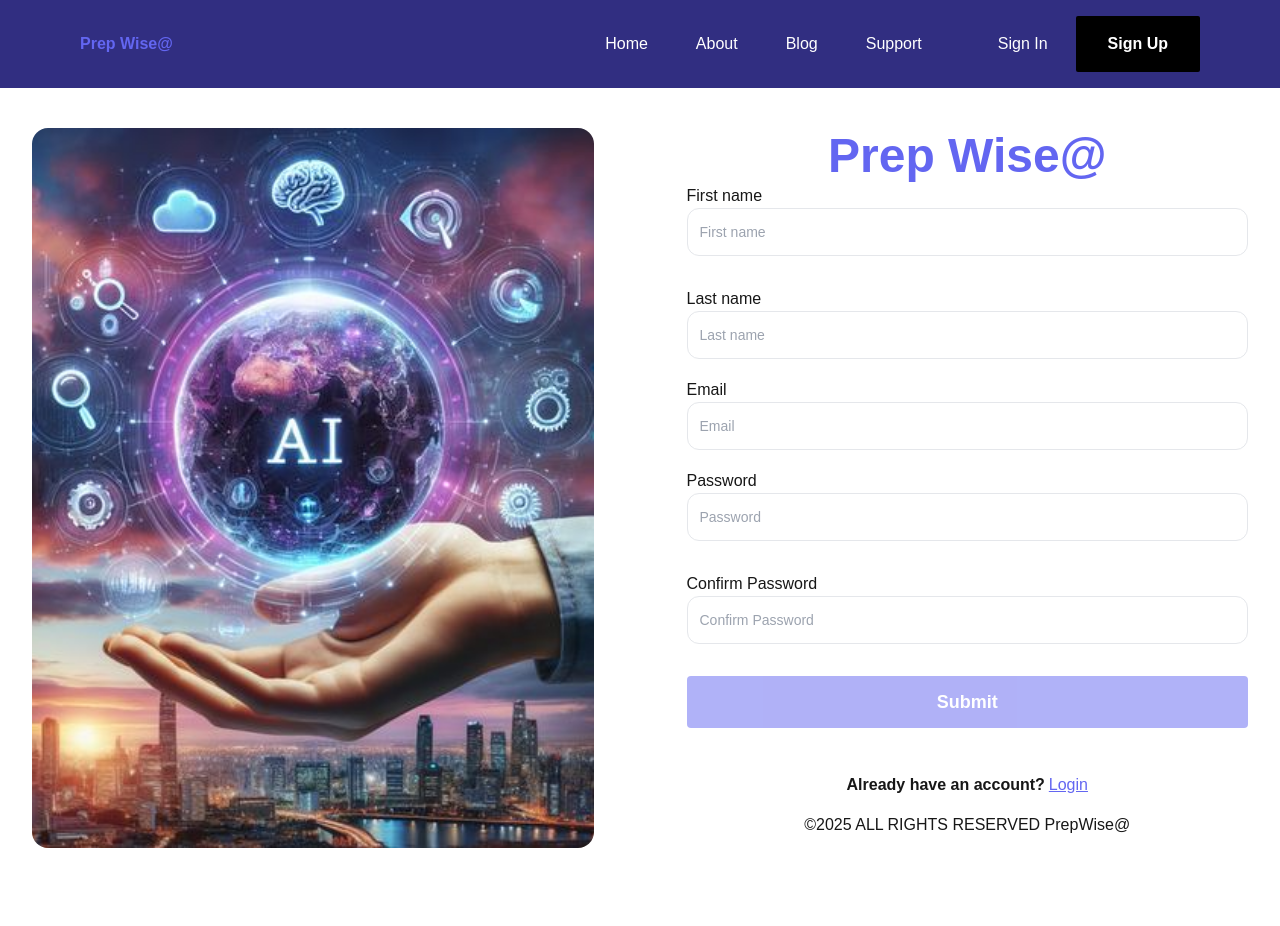
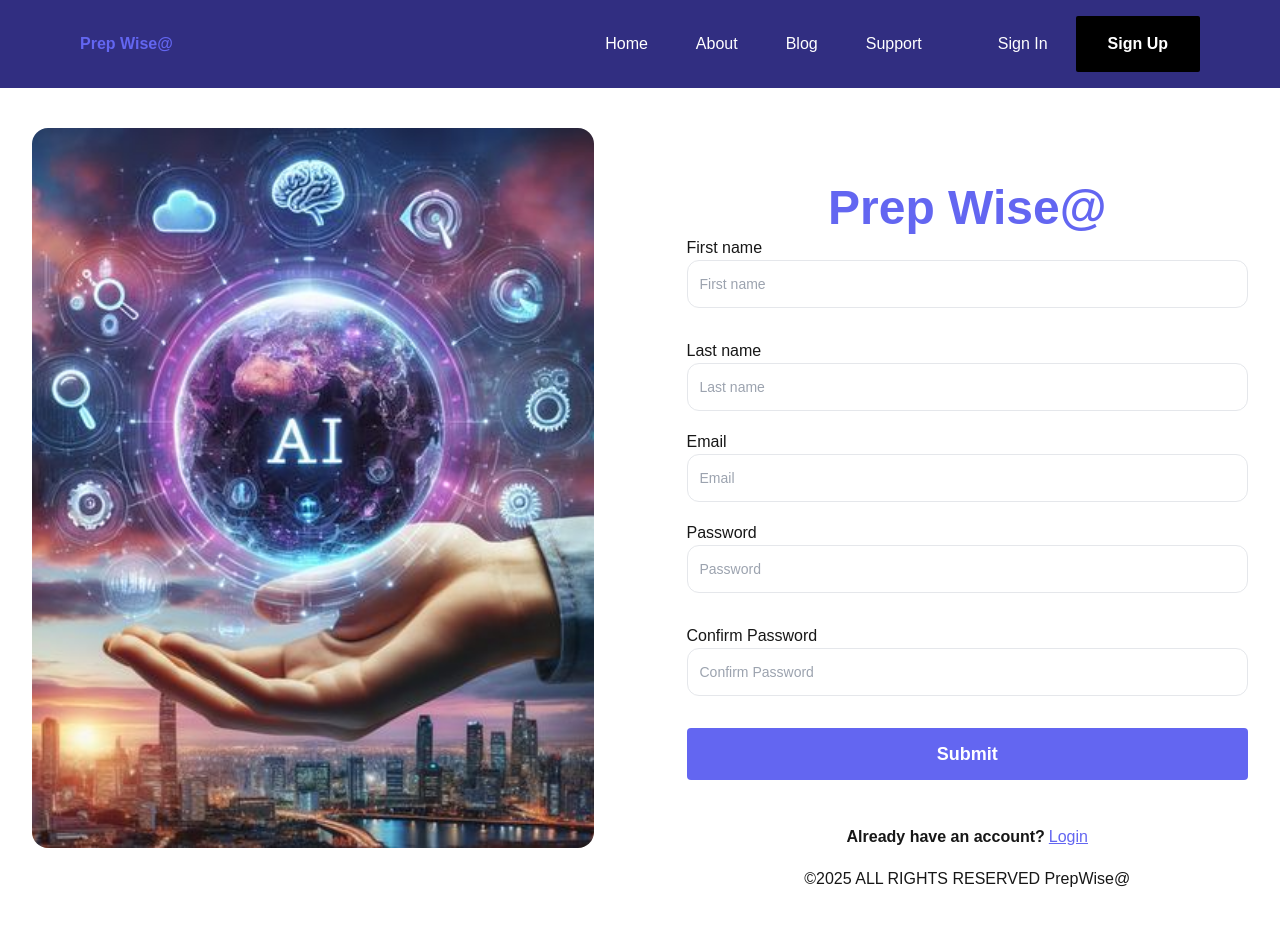
Before and after one commit to EwiJosepha/PrepWise, a Next.js app: page /sign-up in a window 1280 px wide. Shown: the top 926 px of the page. Before the commit the page ends 888 px from the top, so only its background shows below. Built offline with nearby package versions, Linux system fonts and the light colour scheme.

Commit message:
error notifications, api inclusion during signup and login process completed

```diff
--- a/package.json
+++ b/package.json
@@ -19,6 +19,7 @@
     "react": "^19.0.0",
     "react-content-loader": "^7.0.2",
     "react-dom": "^19.0.0",
+    "react-toastify": "^11.0.3",
     "yup": "^1.6.1"
   },
   "devDependencies": {
--- /dev/null
+++ b/src/app/dashboard/page.tsx
@@ -0,0 +1,11 @@
+import React from 'react'
+
+function Dashboard() {
+  return (
+    <div>
+      Dashboard
+    </div>
+  )
+}
+
+export default Dashboard
--- a/src/components/button.tsx
+++ b/src/components/button.tsx
@@ -3,7 +3,8 @@ import React from 'react';
 interface ButtonProps extends React.ButtonHTMLAttributes<HTMLButtonElement> {
   variant?: 'primary' | 'secondary' | 'outline';
   size?: 'small' | 'medium' | 'large';
-  isButtonDisabled?: boolean
+  isLoading?: boolean;
+  isButtonDisabled?: boolean;
 }
 
 const Button: React.FC<ButtonProps> = ({
@@ -11,10 +12,11 @@ const Button: React.FC<ButtonProps> = ({
   variant = 'primary',
   size = 'medium',
   className,
+  isLoading = false,
   isButtonDisabled,
   ...rest
 }) => {
-  const baseStyles = 'font-bold rounded transition-colors duration-200';
+  const baseStyles = 'font-bold rounded transition-colors duration-200 flex items-center justify-center';
 
   const variants = {
     primary: 'bg-indigo-500 text-white hover:bg-blue-600',
@@ -28,11 +30,29 @@ const Button: React.FC<ButtonProps> = ({
     large: 'px-6 py-3 text-lg'
   };
 
-  const buttonClasses = `${baseStyles} ${variants[variant]} ${sizes[size]} ${className || ''} ${isButtonDisabled ? 'cursor-not-allowed opacity-50' : ''}`;
+  const buttonClasses = `
+    ${baseStyles}
+    ${variants[variant]}
+    ${sizes[size]}
+    ${className || ''}
+    ${(isButtonDisabled || isLoading) ? 'cursor-not-allowed opacity-50' : ''}
+  `;
 
   return (
-    <button className={buttonClasses} disabled={isButtonDisabled} {...rest} >
-      {children}
+    <button
+      className={buttonClasses}
+      disabled={isButtonDisabled || isLoading}
+      {...rest}
+    >
+      {isLoading ? (
+        <>
+          <svg className="animate-spin -ml-1 mr-3 h-5 w-5 text-white" xmlns="http://www.w3.org/2000/svg" fill="none" viewBox="0 0 24 24">
+            <circle className="opacity-25" cx="12" cy="12" r="10" stroke="currentColor" strokeWidth="4"></circle>
+            <path className="opacity-75" fill="currentColor" d="M4 12a8 8 0 018-8V0C5.373 0 0 5.373 0 12h4zm2 5.291A7.962 7.962 0 014 12H0c0 3.042 1.135 5.824 3 7.938l3-2.647z"></path>
+          </svg>
+          Loading...
+        </>
+      ) : children}
     </button>
   );
 };
--- a/src/components/header/index.tsx
+++ b/src/components/header/index.tsx
@@ -31,9 +31,9 @@ const Header = () => {
   return (
     <>
       <header
-        className={`left-0 top-0 z-40 flex flex-col w-full   bg-thick-blue`}
+        className={`left-0 top-0 z-40 sticky flex flex-col w-full   bg-thick-blue`}
       >
-        <div className=" flex flex-col md:px-20 px-8 w-full  justify-between bg-indigo-900 ">
+        <div className=" flex flex-col md:px-20 px-8 w-full  justify-between bg-indigo-900">
           <div className="relative -mx-4 flex  justify-between">
             <div className="w-60 max-w-full px-4 xl:mr-12 ">
               <Link
--- /dev/null
+++ b/src/components/notify/toast.tsx
@@ -0,0 +1,21 @@
+
+import { ToastContainer } from 'react-toastify';
+import 'react-toastify/dist/ReactToastify.css';
+
+const Toast = () => {
+  return (
+    <ToastContainer
+      position="top-right"
+      autoClose={3000}
+      hideProgressBar={false}
+      newestOnTop={false}
+      closeOnClick
+      rtl={false}
+      pauseOnFocusLoss
+      draggable
+      pauseOnHover
+    />
+  );
+};
+
+export default Toast;
--- a/src/core/auth/forms/sign-in/sign-in.tsx
+++ b/src/core/auth/forms/sign-in/sign-in.tsx
@@ -6,16 +6,49 @@ import FormControl from '../form-control'
 import image from '../../../../assets/images/sign-up-image.jpeg'
 import Button from '@/components/button'
 import Link from 'next/link'
+import { toast } from 'react-toastify'
+import { useRouter } from 'next/navigation'
+import { baseUrl } from '@/lib/constant'
+import { loginUser } from '@/utils/api'
+import { useState } from 'react'
+
+
+const failed = () => toast.warn("Sign in successful")
+const notify = () => toast.success("Registration successful")
 
 function SignIn() {
+  const router = useRouter()
+  const [errorMessage, setErrorMessage] = useState('');
+  const [isLoading, setIsLoading] = useState(false);
+  const [hasApiError, setHasApiError] = useState(false);
+
 
   const initialValues = {
     email: "",
     password: "",
   }
 
-  const onSubmit = (values: any) => {
-    console.log(values);
+  const onSubmit = async (values: any) => {
+    setIsLoading(true);
+    setHasApiError(false)
+    try {
+      await loginUser(values);
+      notify()
+      setIsLoading(true)
+      router.push(baseUrl + '/dashboard')
+    } catch (error: unknown) {
+      let apiErrorMessage = 'Login failed. Please try again.';
+      if (error instanceof Error) {
+        apiErrorMessage = error.message;
+      } else if (typeof error === 'string') {
+        apiErrorMessage = error;
+      }
+      setHasApiError(true)
+      setErrorMessage(apiErrorMessage);
+      failed();
+    } finally{
+      setIsLoading(false)
+    }
   }
 
   return (
@@ -41,7 +74,7 @@ function SignIn() {
             validateOnMount
 
           >
-            {({  isValid }) => (
+            {({ isSubmitting, isValid, dirty,  }) => (
               <Form className="flex flex-col items-center">
                 <div className='w-full flex flex-col gap-[19px] pb-8'>
                   <div className='flex flex-col lg:gap-[31px] gap-[19px]'>
@@ -69,18 +102,24 @@ function SignIn() {
                   variant='primary'
                   type='submit'
                   size='large'
-                  isButtonDisabled={!isValid}
-                  disabled={!isValid}
-                  className={`w-full rounded cursor-pointer hover:bg-gray-200 ` }
-
+                  disabled={!isValid || !dirty || isSubmitting || isLoading || hasApiError}
+                  isLoading={isLoading}
+                  className={`w-full rounded cursor-pointer ${!isSubmitting ? 'cursor-not-allowed' : ''}`}
                 >
                   Submit
                 </Button>
               </Form>
             )}
           </Formik>
-          <div className='h-[25px]' />
-
+          <div className='h-[31px]' />
+          {errorMessage && (
+            <>
+              <p className='text-red-500 text-sm text-left font-[300] font-primary'>
+                {errorMessage}
+              </p>
+              <div className='h-[31px]' />
+            </>
+          )}
           <div className='flex justify-center'>
             <p className='font-bold text-md'
 
@@ -94,6 +133,7 @@ function SignIn() {
               </Link>
             </p>
           </div>
+          <div className='h-[25px]' />
           <p className='text-center text-[16px] text-slate-gray xl:pt-4'>
             ©2025 ALL RIGHTS RESERVED PrepWise@
           </p>
--- a/src/core/auth/forms/sign-up/sign-up.tsx
+++ b/src/core/auth/forms/sign-up/sign-up.tsx
@@ -7,8 +7,20 @@ import image from '../../../../assets/images/sign-up-image.jpeg'
 import Button from '@/components/button'
 import Link from 'next/link'
 import { createUser } from '@/utils/api'
+import Toast from '@/components/notify/toast';
+import { toast } from 'react-toastify';
+import { useRouter } from 'next/navigation'
+import { baseUrl } from '@/lib/constant'
+import { useState } from 'react'
+const failed = () => toast.warn("Registration Failed")
+const notify = () => toast.success("Registration successful")
+
 
 function SignUp() {
+  const router = useRouter()
+  const [errorMessage, setErrorMessage] = useState('');
+  const [hasApiError, setHasApiError] = useState(false)
+  const [isLoading, setIsLoading] = useState(false)
 
   const initialValues = {
     firstName: "",
@@ -18,12 +30,26 @@ function SignUp() {
     confirmPassword: ""
   }
 
-  const onSubmit = async (values: any) => {
+  const onSubmit = async (values: any, { resetForm }: { resetForm: () => void }) => {
+    resetForm();
     try {
+      setIsLoading(true)
       const data = await createUser(values);
+      notify()
+      router.push(baseUrl + '/dashboard')
       console.log('User created successfully:', data);
     } catch (error) {
-      console.error('Error creating user:', error);
+      let apiErrorMessage = 'Login failed. Please try again.';
+      if (error instanceof Error) {
+        apiErrorMessage = error.message;
+      } else if (typeof error === 'string') {
+        apiErrorMessage = error;
+        setHasApiError(true)
+      }
+      setErrorMessage(apiErrorMessage);
+      failed();
+    }finally {
+      setIsLoading(false)
     }
   }
 
@@ -41,7 +67,7 @@ function SignUp() {
             />
           </div>
         </div>
-        <div className='flex-1 max-w-[640px]  pt-1'>
+        <div className='flex-1 max-w-[640px]  pt-14'>
           <p className='font-bold text-5xl text-indigo-500 lg:pb-1 pb-10 text-center'>Prep Wise@</p>
           <Formik
             initialValues={initialValues}
@@ -50,7 +76,7 @@ function SignUp() {
             validateOnMount
 
           >
-            {({  isValid }) => (
+            {({ isValid, isSubmitting, dirty }) => (
               <Form className="flex flex-col items-center">
                 <div className='w-full flex flex-col gap-[19px] pb-8'>
                   <div className='flex flex-col lg:gap-[31px] gap-[19px] w-full'>
@@ -102,9 +128,9 @@ function SignUp() {
                   variant='primary'
                   type='submit'
                   size='large'
-                  isButtonDisabled={!isValid}
-                  disabled={!isValid}
-                  className={`w-full rounded cursor-pointer hover:bg-gray-200 ` }
+                  isLoading={isLoading}
+                  disabled={!isValid || !dirty || isSubmitting || isLoading || hasApiError}
+                  className={`w-full rounded cursor-pointer ${!isSubmitting ? 'cursor-not-allowed' : ''}`}
 
                 >
                   Submit
@@ -113,7 +139,15 @@ function SignUp() {
             )}
           </Formik>
           <div className='h-[45px]' />
-
+          {errorMessage && (
+        <>
+          <p className='text-red-500 text-sm text-left font-[300] font-primary'>
+            {errorMessage}
+          </p>
+          <div className='h-[31px]' />
+        </>
+      )}
+          <Toast />
           <div className='flex justify-center'>
             <p className='font-bold text-md'
 
@@ -127,6 +161,7 @@ function SignUp() {
               </Link>
             </p>
           </div>
+          <div className='h-[25px] lg:h-[2px]'/>
           <p className='text-center text-[16px] text-slate-gray xl:pt-4'>
             ©2025 ALL RIGHTS RESERVED PrepWise@
           </p>
--- /dev/null
+++ b/src/lib/constant.ts
@@ -0,0 +1 @@
+export const baseUrl = "http://localhost:3000/"
```
Also changed, not shown: src/utils/api.ts (+18 -8 lines), src/app/api/auth/signin/route.ts (renamed from src/app/api/auth/signin.ts), src/app/api/auth/signup/route.ts (renamed from src/app/api/auth/signup.ts), 1 other file (tests, documents, lock files or other folders). Lines whose indentation alone changed are shown as unchanged.
